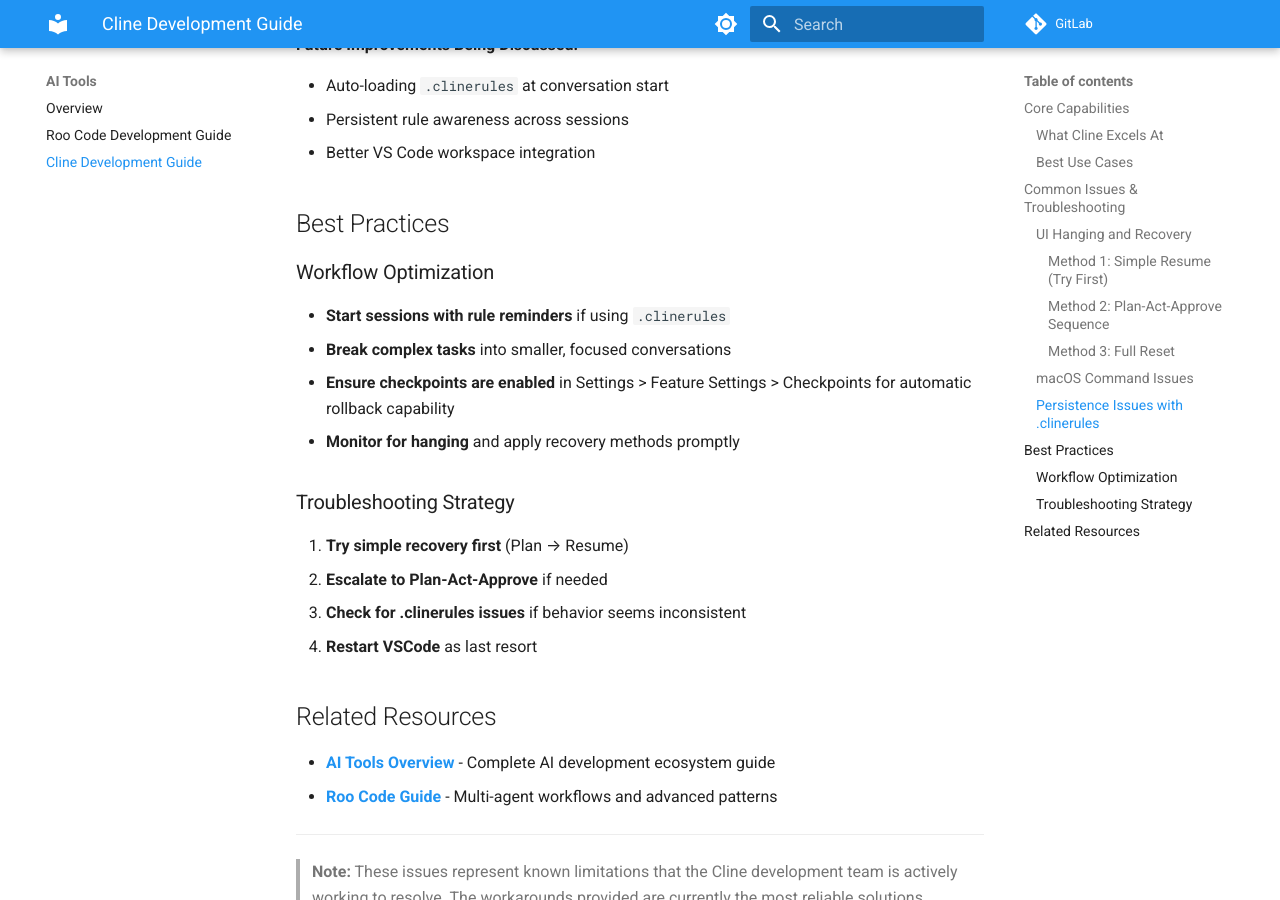
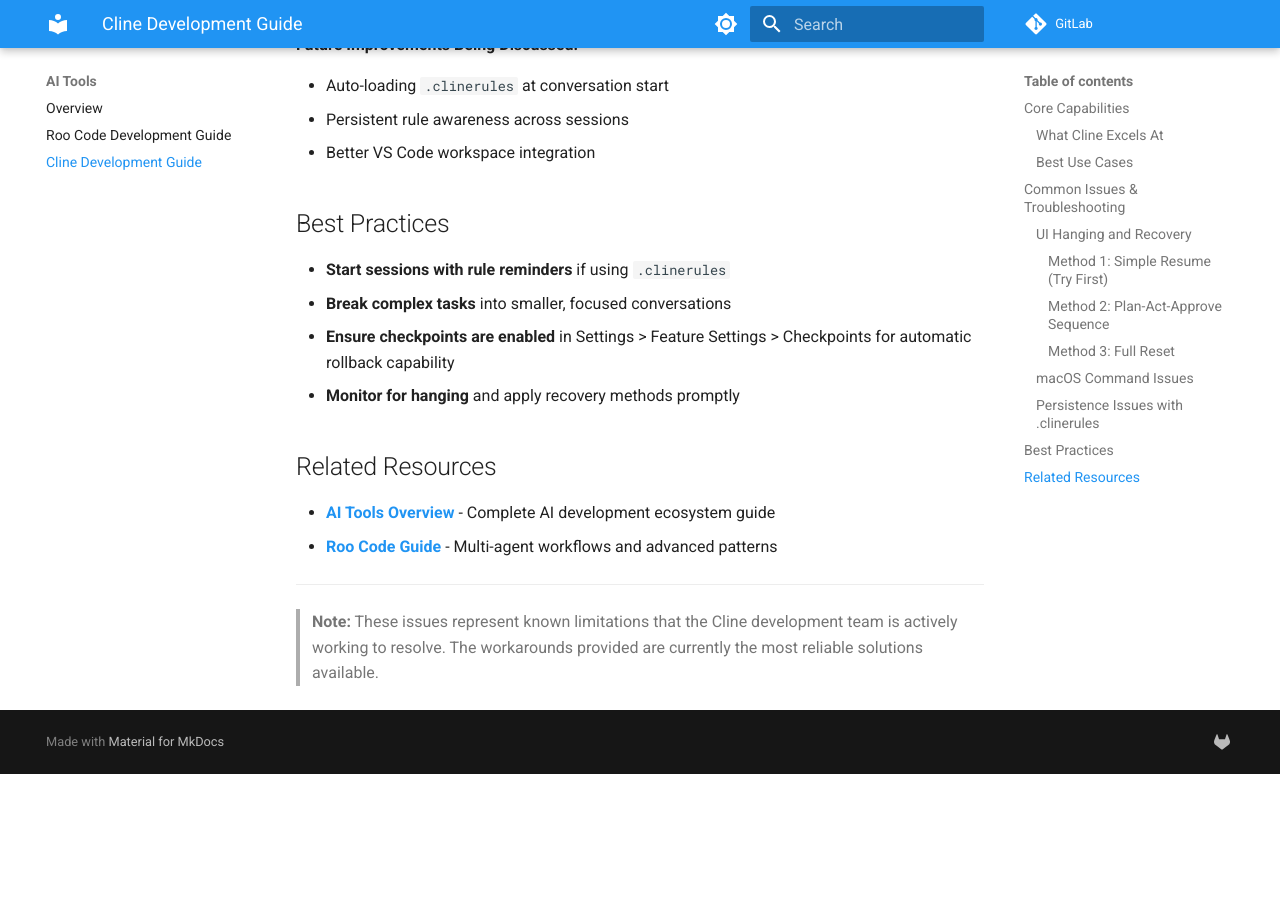
Before and after one commit to boost-edu-tools/gitinspectorgui, an MkDocs documentation site: the page built from docs/ai-tools/cline-guide.md, in a window 1280 px wide and 900 px high, scrolled down 2986 px. Built offline with MkDocs 1.6.1 and Material for MkDocs 9.7.7, drawn with Linux system fonts in a browser that asks for light colours; comment, search, counter and statistics services are not loaded; after the commit the page ends 3760 px from its top, so only the background shows below that.

Commit message:
Refine cline-guide.md with improvements and cleanup
- Enhanced content organization and clarity
- Updated recommendations and best practices

```diff
--- a/docs/ai-tools/cline-guide.md
+++ b/docs/ai-tools/cline-guide.md
@@ -121,19 +121,10 @@
 
 ## Best Practices
 
-### Workflow Optimization
-
 -   **Start sessions with rule reminders** if using `.clinerules`
 -   **Break complex tasks** into smaller, focused conversations
 -   **Ensure checkpoints are enabled** in Settings > Feature Settings > Checkpoints for automatic rollback capability
 -   **Monitor for hanging** and apply recovery methods promptly
-
-### Troubleshooting Strategy
-
-1. **Try simple recovery first** (Plan → Resume)
-2. **Escalate to Plan-Act-Approve** if needed
-3. **Check for .clinerules issues** if behavior seems inconsistent
-4. **Restart VSCode** as last resort
 
 ## Related Resources
 
```
